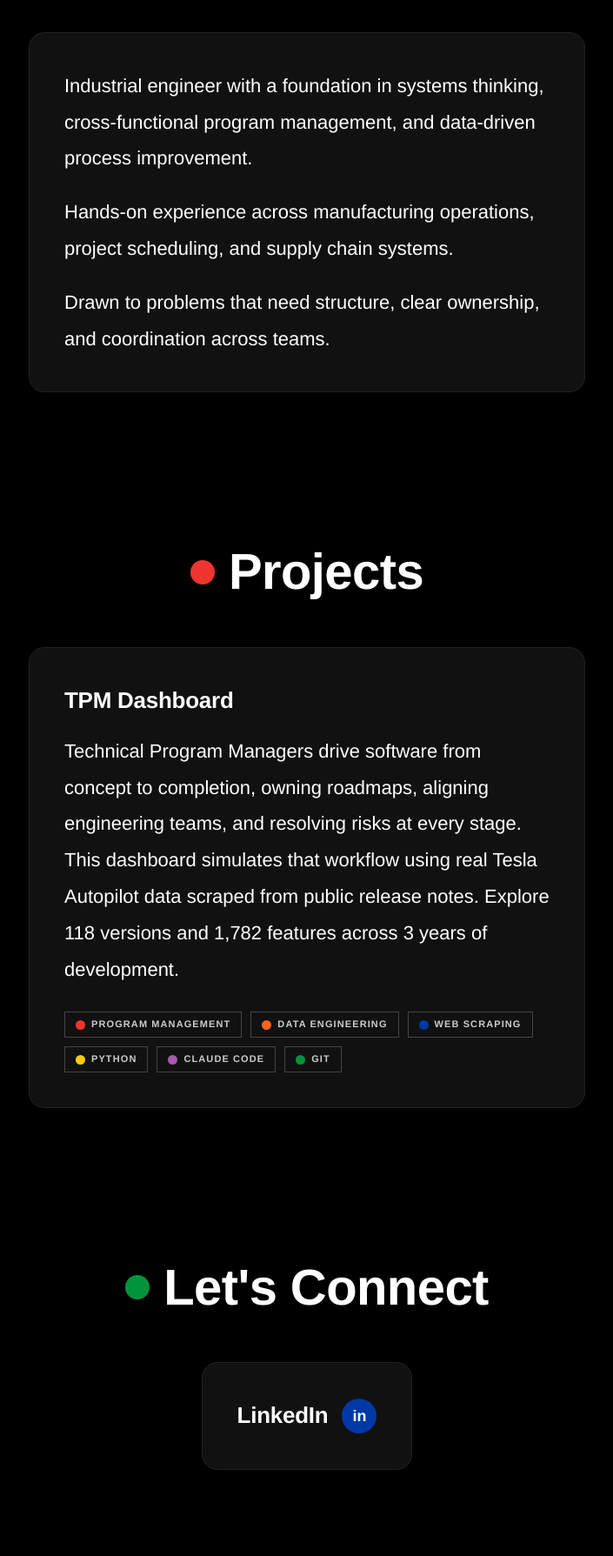
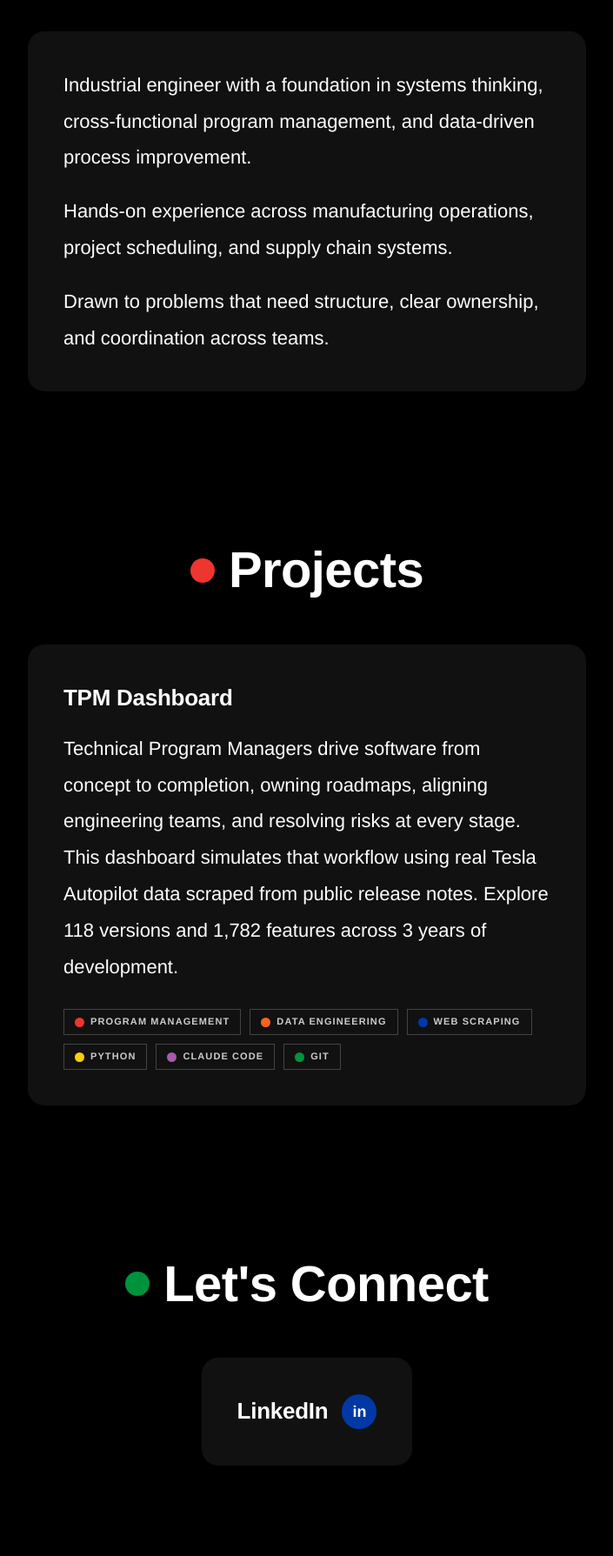
Before and after one commit to sarthakjethi/sarthakjethi.github.io, a plain HTML site: page index.html in a window 1280 px wide. Shown: the part 538-2327 px from the top of the page at 87% size, without its empty margins (287-992 px from the left). Drawn offline with Linux system fonts and the light colour scheme.

Commit message:
Remove hover bg change, remove visible border, add lift pop effect

```diff
--- a/index.html
+++ b/index.html
@@ -101,15 +101,16 @@
       padding: 40px;
       cursor: default;
       background-color: #111111;
-      border: 1px solid #222222;
+      border: none;
       border-radius: 18px;
-      transition: background-color 0.2s ease, border-color 0.2s ease;
+      box-shadow: 0 0 0 1px #111111;
+      transition: transform 0.25s ease, box-shadow 0.25s ease;
       margin: 0 auto;
     }
 
     .about-content:hover {
-      background-color: #1a1a1a;
-      border-color: #333333;
+      transform: translateY(-6px);
+      box-shadow: 0 12px 32px rgba(0,0,0,0.6);
     }
 
     .about-content p {
@@ -131,15 +132,16 @@
       max-width: 640px;
       cursor: pointer;
       background-color: #111111;
-      border: 1px solid #222222;
+      border: none;
       border-radius: 18px;
-      transition: background-color 0.2s ease, border-color 0.2s ease;
+      box-shadow: 0 0 0 1px #111111;
+      transition: transform 0.25s ease, box-shadow 0.25s ease;
       margin: 0 auto;
     }
 
     .project-card:hover {
-      background-color: #1a1a1a;
-      border-color: #333333;
+      transform: translateY(-6px);
+      box-shadow: 0 12px 32px rgba(0,0,0,0.6);
     }
 
     .project-name {
@@ -183,16 +185,17 @@
       gap: 16px;
       padding: 40px;
       background-color: #111111;
-      border: 1px solid #222222;
+      border: none;
       border-radius: 18px;
-      transition: background-color 0.2s ease, border-color 0.2s ease;
+      box-shadow: 0 0 0 1px #111111;
+      transition: transform 0.25s ease, box-shadow 0.25s ease;
       width: fit-content;
       margin: 0 auto;
     }
 
     .linkedin-heading-row:hover {
-      background-color: #1a1a1a;
-      border-color: #333333;
+      transform: translateY(-6px);
+      box-shadow: 0 12px 32px rgba(0,0,0,0.6);
     }
 
     .linkedin-badge {
```
